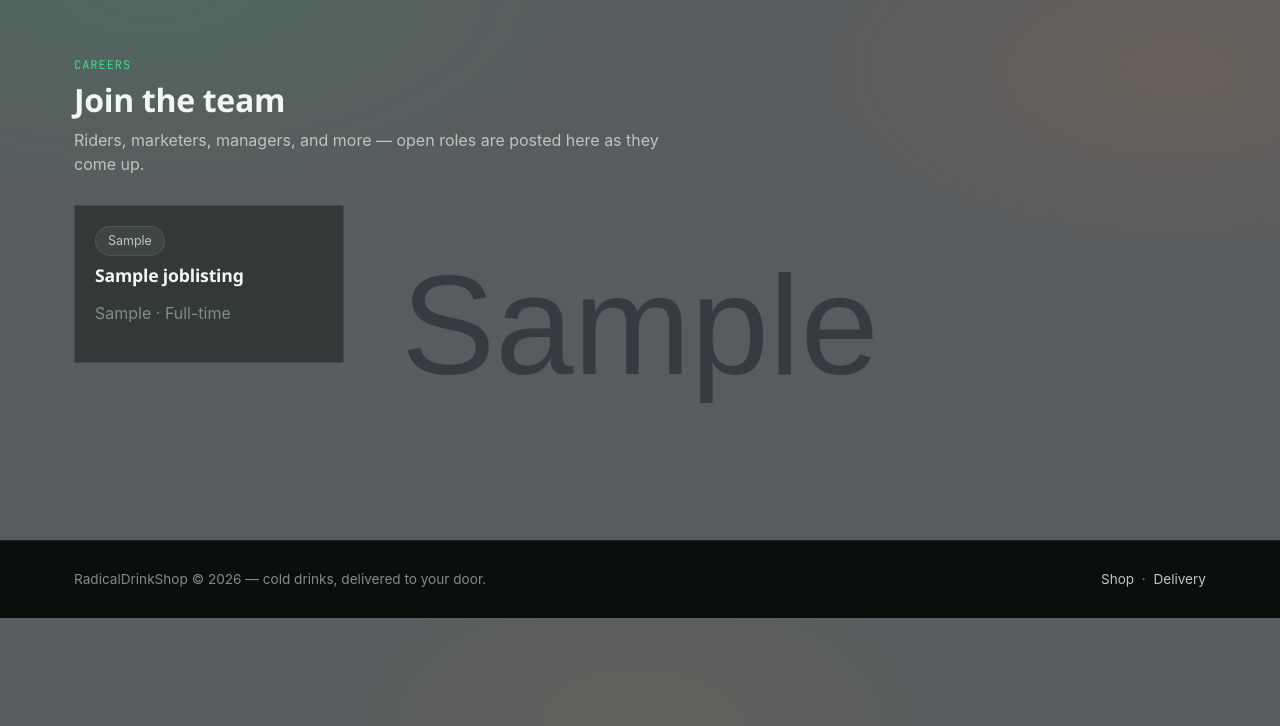
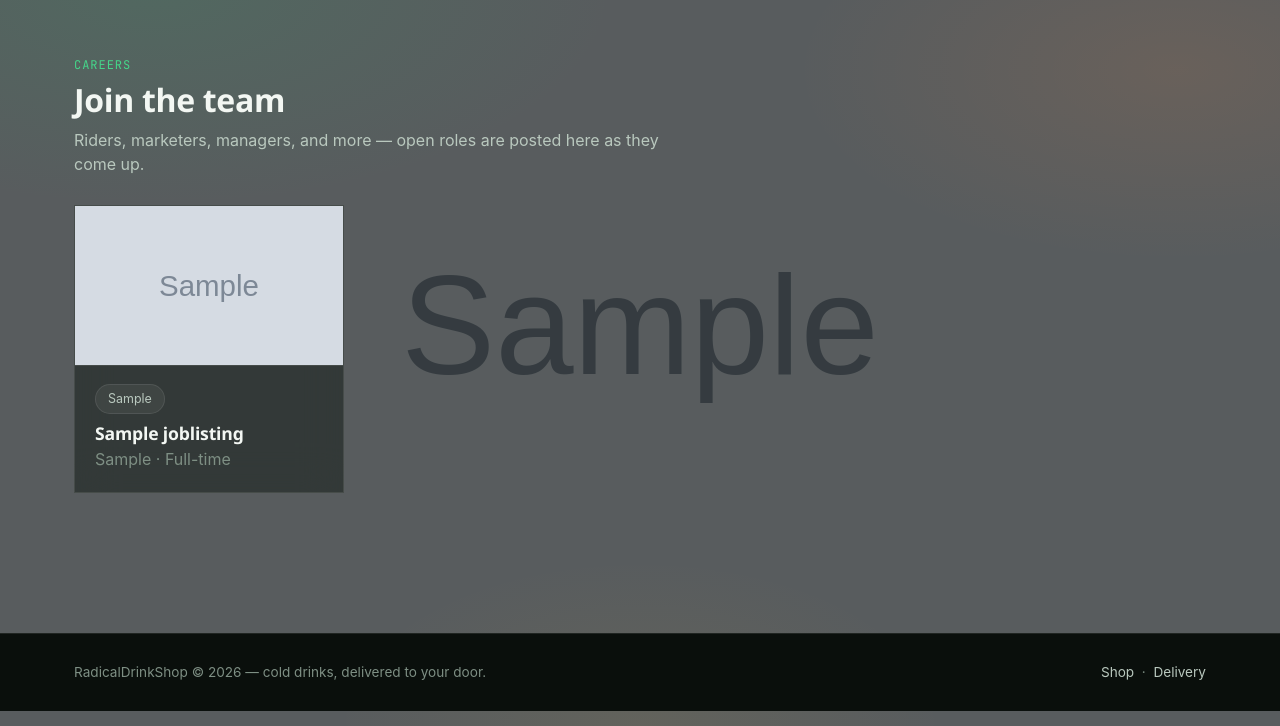
Before and after one commit to radical-vicky/radicalentdrinkshop, a Django app: page /careers/ in a window 1280 px wide. Shown: the part 74-800 px from the top of the page. Run offline with Django 5.2, Linux system fonts and the light colour scheme; tables that the repository leaves empty hold one stand-in row (values such as "Sample post"); grey boxes marked "Sample" are stand-in pictures; parts of the project's set-up code (start-up, migrations or seed data) failed here and were passed over; some web fonts are replaced.

Commit message:
first commit

```diff
--- a/accounts/templates/accounts/profile.html
+++ b/accounts/templates/accounts/profile.html
@@ -1,5 +1,5 @@
 {% extends "base.html" %}
-{% block title %}Your profile — DrinkShop{% endblock %}
+{% block title %}Your profile — RadicalDrinkShop{% endblock %}
 
 {% block content %}
 <div class="container">
--- a/accounts/templates/accounts/spin.html
+++ b/accounts/templates/accounts/spin.html
@@ -1,5 +1,5 @@
 {% extends "base.html" %}
-{% block title %}Daily Spin — DrinkShop{% endblock %}
+{% block title %}Daily Spin — RadicalDrinkShop{% endblock %}
 
 {% block content %}
 <div class="container">
--- a/careers/models.py
+++ b/careers/models.py
@@ -17,6 +17,12 @@ class JobListing(models.Model):
     employment_type = models.CharField(max_length=20, choices=EmploymentType.choices, default=EmploymentType.FULL_TIME)
     description = models.TextField(help_text='What the role involves.')
     requirements = models.TextField(blank=True, help_text='One requirement per line.')
+    image = models.ImageField(
+        upload_to='careers/',
+        blank=True,
+        null=True,
+        help_text='Optional banner image shown at the top of the job listing.',
+    )
     is_active = models.BooleanField(default=True, help_text='Turn off to stop accepting applications without deleting the listing.')
     posted_at = models.DateTimeField(auto_now_add=True)
 
--- a/careers/templates/careers/detail.html
+++ b/careers/templates/careers/detail.html
@@ -1,5 +1,5 @@
 {% extends "base.html" %}
-{% block title %}{{ job.title }} — Careers — DrinkShop{% endblock %}
+{% block title %}{{ job.title }} — Careers — RadicalDrinkShop{% endblock %}
 
 {% block content %}
 <div class="container">
@@ -7,6 +7,10 @@
     <span class="eyebrow">{{ job.department }} &middot; {{ job.location }} &middot; {{ job.get_employment_type_display }}</span>
     <h1>{{ job.title }}</h1>
 </div>
+
+{% if job.image %}
+    <img src="{{ job.image.url }}" alt="{{ job.title }}" class="job-banner">
+{% endif %}
 
 <div class="job-detail-layout">
     <div>
--- a/careers/templates/careers/list.html
+++ b/careers/templates/careers/list.html
@@ -1,5 +1,5 @@
 {% extends "base.html" %}
-{% block title %}Careers — DrinkShop{% endblock %}
+{% block title %}Careers — RadicalDrinkShop{% endblock %}
 
 {% block content %}
 <div class="container">
@@ -15,6 +15,9 @@
 <div class="job-grid">
     {% for job in jobs %}
         <a href="{{ job.get_absolute_url }}" class="glass job-card">
+            {% if job.image %}
+                <img src="{{ job.image.url }}" alt="{{ job.title }}" class="job-card-thumb">
+            {% endif %}
             <span class="badge">{{ job.department }}</span>
             <h3>{{ job.title }}</h3>
             <p class="muted">{{ job.location }} &middot; {{ job.get_employment_type_display }}</p>
--- a/orders/templates/orders/checkout.html
+++ b/orders/templates/orders/checkout.html
@@ -1,5 +1,5 @@
 {% extends "base.html" %}
-{% block title %}Checkout — DrinkShop{% endblock %}
+{% block title %}Checkout — RadicalDrinkShop{% endblock %}
 
 {% block content %}
 <div class="container">
--- a/orders/templates/orders/order_detail.html
+++ b/orders/templates/orders/order_detail.html
@@ -1,5 +1,5 @@
 {% extends "base.html" %}
-{% block title %}Order #{{ order.id }} — DrinkShop{% endblock %}
+{% block title %}Order #{{ order.id }} — RadicalDrinkShop{% endblock %}
 
 {% block content %}
 <div class="container">
--- a/orders/templates/orders/order_history.html
+++ b/orders/templates/orders/order_history.html
@@ -1,5 +1,5 @@
 {% extends "base.html" %}
-{% block title %}My orders — DrinkShop{% endblock %}
+{% block title %}My orders — RadicalDrinkShop{% endblock %}
 
 {% block content %}
 <div class="container">
--- a/orders/templates/orders/payment_waiting.html
+++ b/orders/templates/orders/payment_waiting.html
@@ -1,5 +1,5 @@
 {% extends "base.html" %}
-{% block title %}Waiting for payment — DrinkShop{% endblock %}
+{% block title %}Waiting for payment — RadicalDrinkShop{% endblock %}
 
 {% block content %}
 <div class="container">
--- a/orders/templates/orders/rider_dashboard.html
+++ b/orders/templates/orders/rider_dashboard.html
@@ -1,5 +1,5 @@
 {% extends "base.html" %}
-{% block title %}Rider dashboard — DrinkShop{% endblock %}
+{% block title %}Rider dashboard — RadicalDrinkShop{% endblock %}
 
 {% block content %}
 <div class="container">
--- a/static/css/style.css
+++ b/static/css/style.css
@@ -1116,9 +1116,42 @@ main .container { padding-top: 28px; }
    Careers
    ========================================================================= */
 .job-grid { display: grid; grid-template-columns: repeat(auto-fill, minmax(240px, 1fr)); gap: 18px; }
-.job-card { padding: 20px; text-decoration: none; color: var(--text); display: block; transition: transform 0.3s var(--ease); }
+
+.job-card {
+    padding: 0;
+    text-decoration: none;
+    color: var(--text);
+    display: block;
+    overflow: hidden;                    /* clips the banner to the card's corners */
+    transition: transform 0.3s var(--ease);
+}
 .job-card:hover { transform: translateY(-3px); }
-.job-card h3 { margin: 10px 0 4px; font-size: 1.1rem; }
+
+/* Job card banner (list page) */
+.job-card-thumb {
+    display: block;
+    width: 100%;
+    height: 160px;
+    object-fit: cover;                   /* crops, doesn't squash */
+    border-bottom: 1px solid var(--border-glass);
+}
+
+/* With padding: 0 on .job-card, text content needs its own insets */
+.job-card .badge { margin: 18px 20px 0; }
+.job-card h3 { margin: 10px 20px 4px; font-size: 1.1rem; }
+.job-card p { margin: 0 20px 20px; }
+
+/* Job banner (detail page) */
+.job-banner {
+    display: block;
+    width: 100%;
+    max-height: 340px;
+    object-fit: cover;
+    border-radius: var(--radius);
+    border: 1px solid var(--border-glass);
+    margin: 0 0 28px;
+}
+
 .job-detail-layout { display: flex; gap: 40px; flex-wrap: wrap; }
 .job-detail-layout > div:first-child { flex: 2; min-width: 280px; }
 .job-detail-layout > .form-card { flex: 1; min-width: 280px; height: fit-content; }
```
Also changed, not shown: careers/admin.py (+29 -0 lines), careers/migrations/0002_joblisting_image.py (added).
